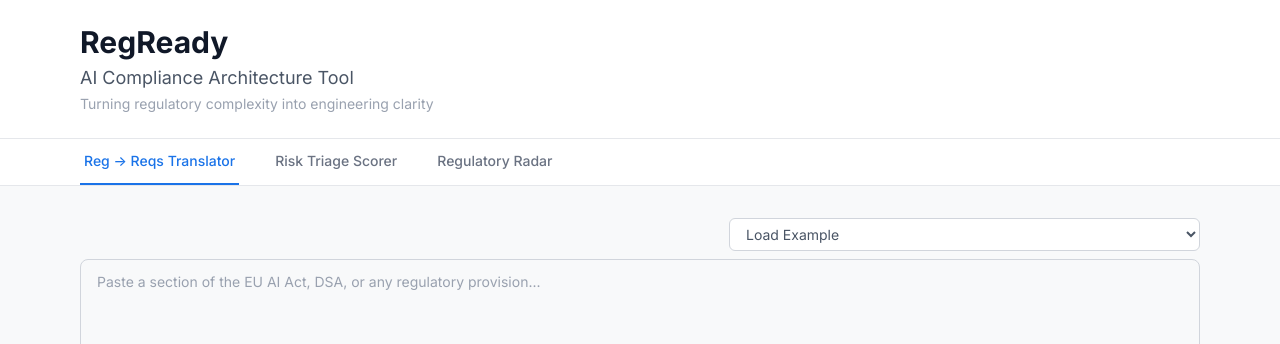
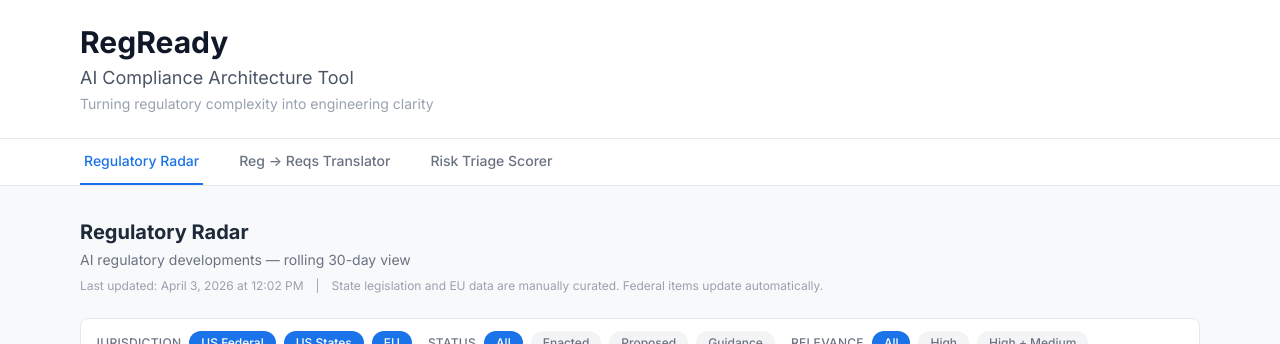
Before and after one commit to delschlangen/RegReady, a React (Vite) app: page / in a window 1280 px wide. Shown: the top 344 px of the page. Built offline with nearby package versions, Linux system fonts and the light colour scheme; no server answers.

Commit message:
Fix tab order: Regulatory Radar first, update README
Reorders tabs so Regulatory Radar is the default landing tab.
Adds Regulatory Radar section to README. These changes were lost
during the squash merge of PR #1.

https://claude.ai/code/session_01FpZLvnjuqVQDs9HZjHYftt

```diff
--- a/src/App.jsx
+++ b/src/App.jsx
@@ -6,7 +6,7 @@ import RiskScorerTab from './components/RiskScorerTab';
 import RadarTab from './components/RadarTab';
 
 export default function App() {
-  const [activeTab, setActiveTab] = useState('translator');
+  const [activeTab, setActiveTab] = useState('radar');
   const [prefill, setPrefill] = useState({ translator: '', riskScorer: '' });
 
   function handleSendToTab(tab, text) {
--- a/src/components/TabNav.jsx
+++ b/src/components/TabNav.jsx
@@ -1,7 +1,7 @@
 const tabs = [
+  { id: 'radar', label: 'Regulatory Radar' },
   { id: 'translator', label: 'Reg \u2192 Reqs Translator' },
   { id: 'riskScorer', label: 'Risk Triage Scorer' },
-  { id: 'radar', label: 'Regulatory Radar' },
 ];
 
 export default function TabNav({ activeTab, onTabChange }) {
```
Also changed, not shown: 1 other file (tests, documents, lock files or other folders).
